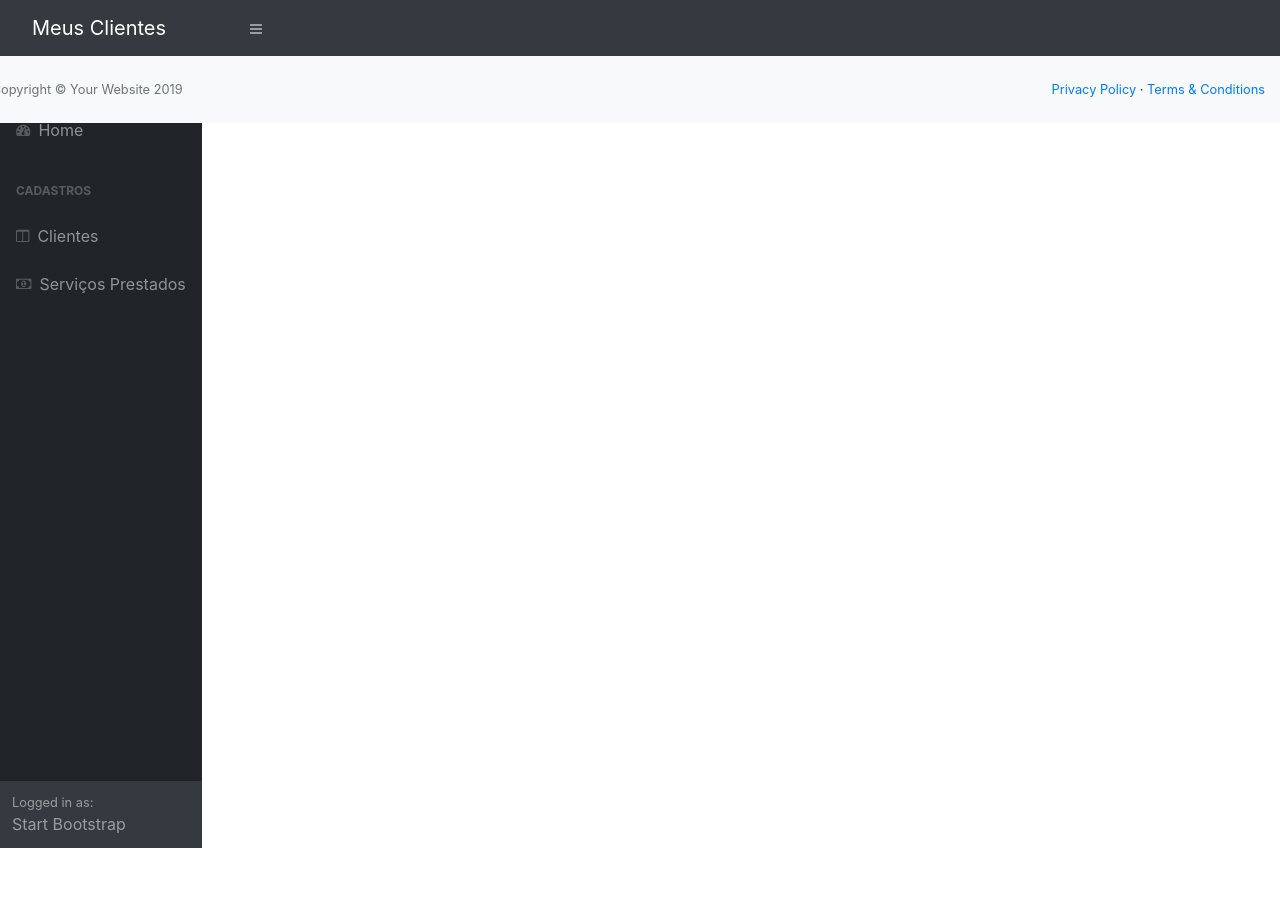
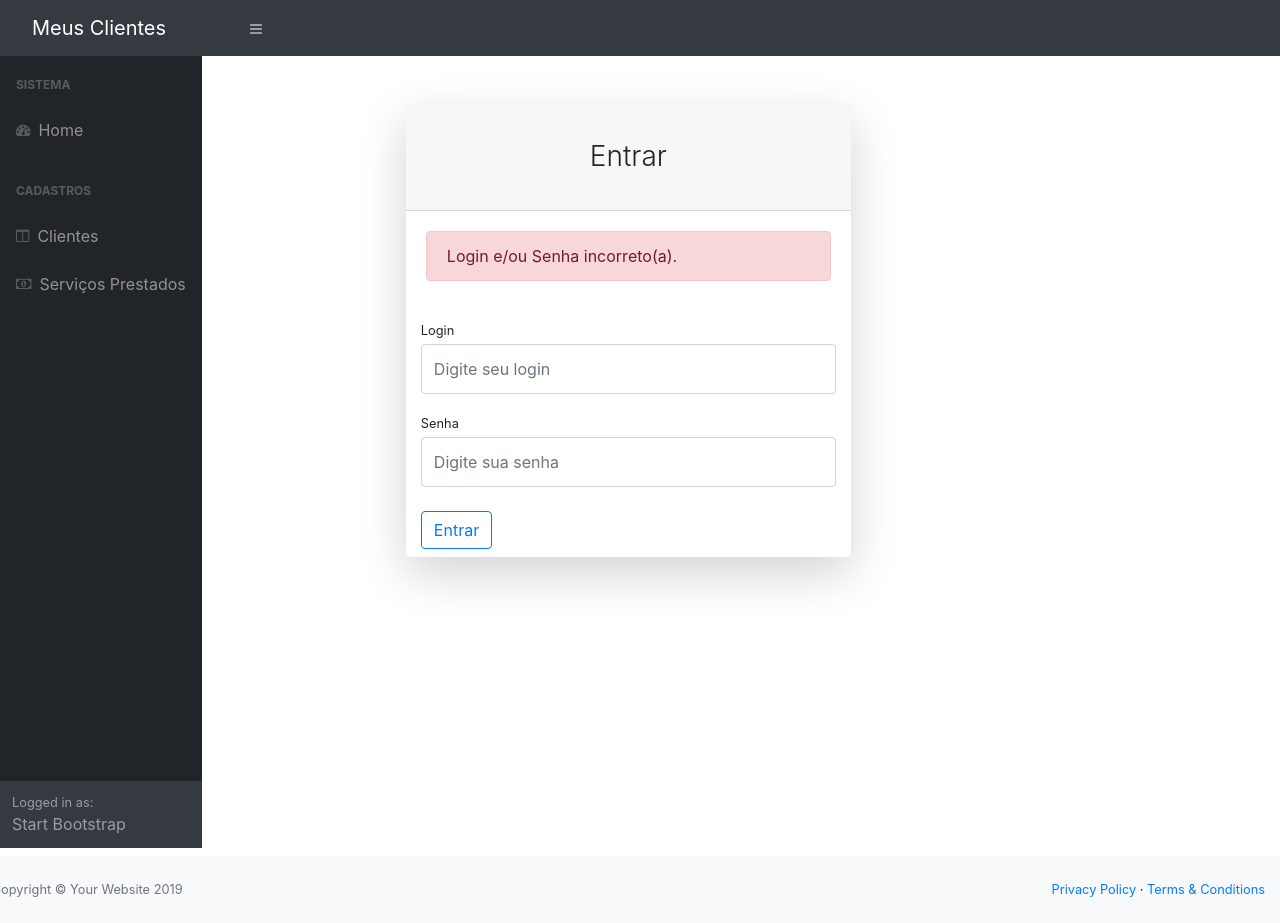
Before and after one commit to francelinom/csp-front, an Angular app: page /login in a window 1280 px wide. Before the commit this address led to /. Before the commit the page ends 856 px from the top, so only its background shows below. Built offline with nearby package versions, Linux system fonts and the light colour scheme.

Commit message:
template de login

```diff
--- a/src/app/login/login.component.html
+++ b/src/app/login/login.component.html
@@ -1,3 +1,50 @@
 <div id="layoutAuthentication">
+  <div id="layoutAuthentication_content">
+    <main>
+      <div class="container">
+        <div class="row justify-content-center">
+          <div class="col-lg-5">
+            <div class="card shadow-lg border-0 rounded-lg mt-5">
+              <div class="card-header">
+                <h3 class="text-center font-weight-light my-4">
+                  Entrar
+                </h3>
+              </div>
 
+              <div class="card-body">
+                <div class="alert alert-danger">
+                  Login e/ou Senha incorreto(a).
+                </div>
+              </div>
+
+              <form #loginForm="ngForm" (submit)="onSubmit()">
+                <div class="container">
+                  <div class="form-group">
+                    <label class="small mb-1">Login</label>
+                    <input type="text"
+                            class="form-control py-4"
+                            name="userName"
+                            [(ngModel)]="userName" placeholder="Digite seu login">
+                  </div>
+
+                  <div class="form-group">
+                    <label class="small mb-1">Senha</label>
+                    <input type="password"
+                            class="form-control py-4"
+                            name="password"
+                            [(ngModel)]="password" placeholder="Digite sua senha">
+                  </div>
+
+                  <div class="form-group d-flex align-items-center justify-content-between mt-4 mb-2">
+                    <button class="btn btn-outline-primary">Entrar</button>
+                  </div>
+                </div>
+              </form>
+
+            </div>
+          </div>
+        </div>
+      </div>
+    </main>
+  </div>
 </div>
```
Also changed, not shown: src/app/app-routing.module.ts (+6 -1 lines).
